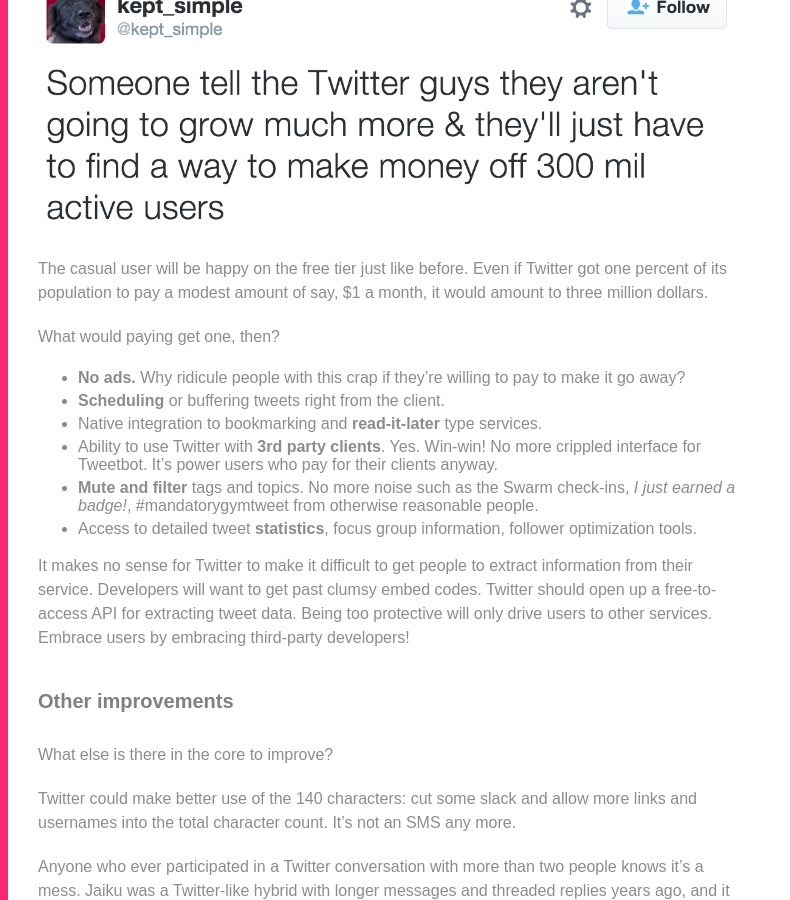
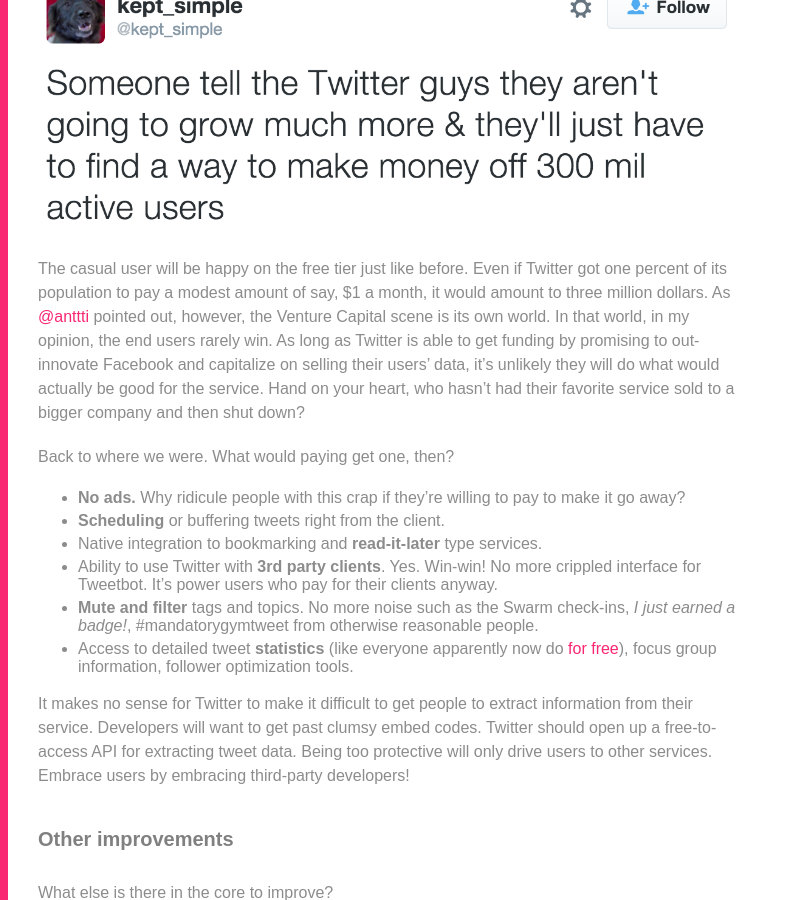
Before and after one commit to mieky/mieky.github.io, a Jekyll site: the page built from _posts/2016-01-06-pay-attention-twitter.md, in a window 1280 px wide and 900 px high, scrolled down 2079 px. Shown: the whole window, without its empty margins (0-790 px from the left). Built offline with Jekyll 4.4.1, drawn with Linux system fonts in a browser that asks for light colours; Markdown is read by kramdown in place of the engine named in the settings; some of the changed text lies outside the part shown.

Commit message:
Finalize

```diff
--- a/_posts/2016-01-06-pay-attention-twitter.md
+++ b/_posts/2016-01-06-pay-attention-twitter.md
@@ -40,16 +40,16 @@ This tweet sums it up with extraordinary finesse:
 
 <a href="https://twitter.com/kept_simple/status/684423616793034760"><img src="/images/twitter-well-put.png" /></a>
 
-The casual user will be happy on the free tier just like before. Even if Twitter got one percent of its population to pay a modest amount of say, $1 a month, it would amount to three million dollars.
+The casual user will be happy on the free tier just like before. Even if Twitter got one percent of its population to pay a modest amount of say, $1 a month, it would amount to three million dollars. As <a href="https://twitter.com/anttti">@anttti</a> pointed out, however, the Venture Capital scene is its own world. In that world, in my opinion, the end users rarely win. As long as Twitter is able to get funding by promising to out-innovate Facebook and capitalize on selling their users' data, it's unlikely they will do what would actually be good for the service. Hand on your heart, who hasn't had their favorite service sold to a bigger company and then shut down?
 
-What would paying get one, then?
+Back to where we were. What would paying get one, then?
 
 - **No ads.** Why ridicule people with this crap if they're willing to pay to make it go away?
 - **Scheduling** or buffering tweets right from the client.
 - Native integration to bookmarking and **read-it-later** type services.
 - Ability to use Twitter with **3rd party clients**. Yes. Win-win! No more crippled interface for Tweetbot. It's power users who pay for their clients anyway.
 - **Mute and filter** tags and topics. No more noise such as the Swarm check-ins, *I just earned a badge!*, #mandatorygymtweet from otherwise reasonable people.
-- Access to detailed tweet **statistics**, focus group information, follower optimization tools.
+- Access to detailed tweet **statistics** (like everyone apparently now do <a href="https://analytics.twitter.com/user/mieky/home">for free</a>), focus group information, follower optimization tools.
 
 It makes no sense for Twitter to make it difficult to get people to extract information from their service. Developers will want to get past clumsy embed codes. Twitter should open up a free-to-access API for extracting tweet data. Being too protective will only drive users to other services. Embrace users by embracing third-party developers!
 
@@ -75,7 +75,7 @@ Twitter becomes most useful once you find people to follow who keep on bringing
 
 Rumors about Twitter changing how their timeline algorithm works has gotten people on their toes. I'm pretty confident it will eventually make things better and not worse, considering I already miss many interesting items on my timeline just because of the sheer volume of information I need to manually go through. It all boils down to using computers for what they're good at.
 
-I believe Twitter already has many of the building blocks in place. They should stop fooling around, concentrate on making users happy, and the rest will follow.
+I believe Twitter already has many of the building blocks in place. They should stop fooling around, concentrate on making users happy, and the rest will follow. I'm hoping to tweet about how that turned out in ten years' time.
 
 Related:
 
```
